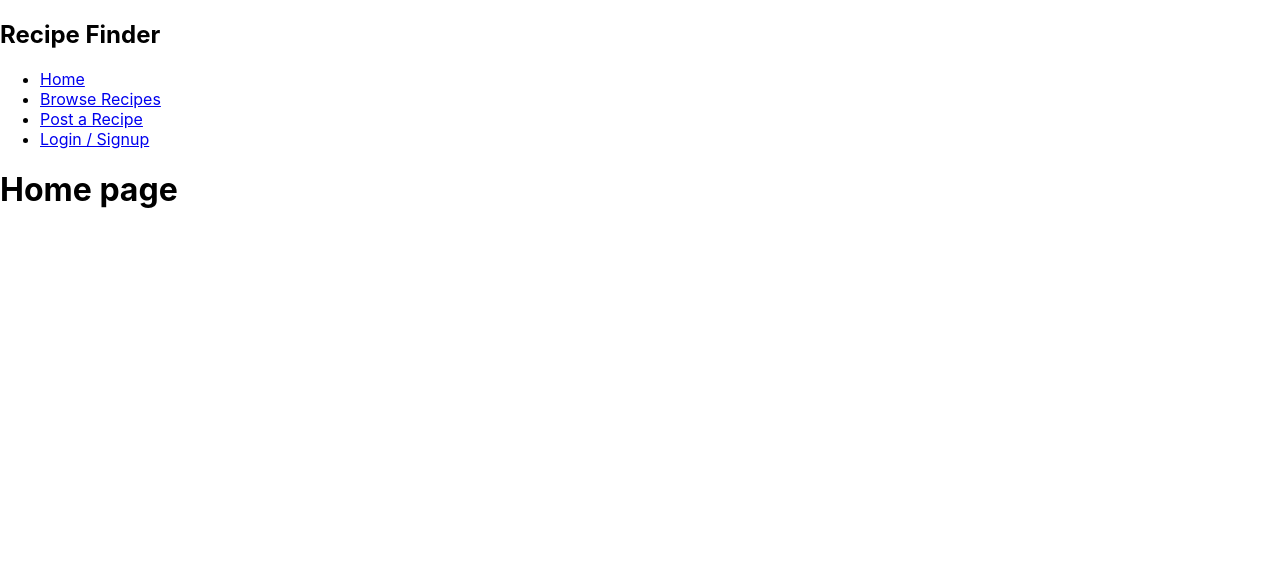
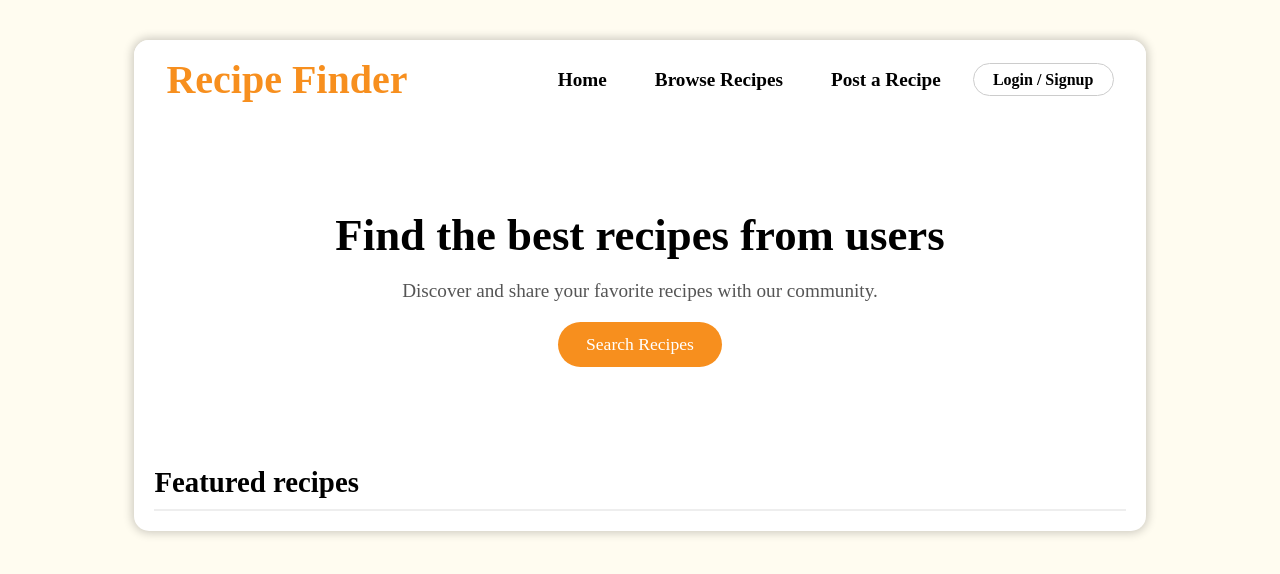
Before and after one commit to ChaseTeague1/recipefinder, a React (Create React App) app in the folder client/: page / in a window 1280 px wide. Shown: the top 574 px of the page. Built offline with nearby package versions, Linux system fonts and the light colour scheme; no server answers.

Commit message:
added styling to the home page and created the navbar component

```diff
--- a/client/src/App.js
+++ b/client/src/App.js
@@ -10,7 +10,7 @@ import LoginSignup from "./pages/LoginSignup";
 console.log("React version:", React.version);
 function App() {
   return (
-    <>
+    <div className="app-container">
       <Navbar />
       <Routes>
         <Route path="/" element={<Home />} />
@@ -20,7 +20,7 @@ function App() {
         {/* Optional 404 page */}
         <Route path="*" element={<h1>404 Page Not Found</h1>} />
       </Routes>
-    </>
+    </div>
   );
 }
 
--- a/client/src/components/NavBar.js
+++ b/client/src/components/NavBar.js
@@ -3,14 +3,17 @@ import { Link } from "react-router-dom";
 
 function Navbar() {
   return (
-    <nav>
-      <h2>Recipe Finder</h2>
-      <ul>
-        <li><Link to="/">Home</Link></li>
-        <li><Link to="/browse">Browse Recipes</Link></li>
-        <li><Link to="/post">Post a Recipe</Link></li>
-        <li><Link to="/login">Login / Signup</Link></li>
-      </ul>
+    <nav className="nav-bar-container">
+      <h2 id="recipe-finder">Recipe Finder</h2>
+
+      <div className="nav-right">
+        <ul className="nav-links">
+          <li><Link to="/">Home</Link></li>
+          <li><Link to="/browse">Browse Recipes</Link></li>
+          <li><Link to="/post">Post a Recipe</Link></li>
+        </ul>
+        <Link to="/login" className="login-signup-btn">Login / Signup</Link>
+      </div>
     </nav>
   );
 }
--- a/client/src/components/RecipeCard.js
+++ b/client/src/components/RecipeCard.js
@@ -1,11 +1,13 @@
 import React from "react";
 
 
-function RecipeCard(){
+function RecipeCard({recipe}){
 
     return (
-        <div>
-            <h1>RecipeCard comp</h1>
+        <div className="recipe-card">
+            <img src={recipe.image}/>
+            <h1>{recipe.title}</h1>
+            <p>{recipe.description}</p>
         </div>
     )
 }
--- a/client/src/components/SearchBar.js
+++ b/client/src/components/SearchBar.js
@@ -5,7 +5,9 @@ function SearchBar(){
 
     return (
         <div>
-            <h1>SearchBar comp</h1>
+            <h2 className="search-name">Search Recipes</h2>
         </div>
     )
 }
+
+export default SearchBar;
--- a/client/src/index.css
+++ b/client/src/index.css
@@ -1,13 +1,192 @@
 body {
-  margin: 0;
-  font-family: -apple-system, BlinkMacSystemFont, 'Segoe UI', 'Roboto', 'Oxygen',
-    'Ubuntu', 'Cantarell', 'Fira Sans', 'Droid Sans', 'Helvetica Neue',
-    sans-serif;
-  -webkit-font-smoothing: antialiased;
-  -moz-osx-font-smoothing: grayscale;
+  background-color: rgb(255, 252, 240);
 }
 
-code {
-  font-family: source-code-pro, Menlo, Monaco, Consolas, 'Courier New',
-    monospace;
+/*App.js styling */
+.app-container{
+  align-items: center;
+  background-color: #fff;
+  height: fit-content;
+  width: 80%;
+  border-radius: 15px;
+  box-shadow: 0 0 10px 2px rgba(0, 0, 0, 0.2);
+  margin-top: 40px;
+  margin-left: auto;
+  margin-right: auto;
+  overflow: hidden;
 }
+
+
+/*NavBar.js styling */
+.nav-bar-container {
+  display: flex;
+  justify-content: space-between;
+  align-items: center;
+  padding: 1rem 2rem;
+  max-width: 1200px;
+  margin: 0 auto;
+  background-color: #fff;
+}
+
+#recipe-finder {
+  font-weight: 700;
+  font-size: 40px;
+  color: #f78f1e;
+  margin: 0;
+  white-space: nowrap;
+}
+
+.nav-right {
+  display: flex;
+  align-items: center;
+  gap: 2rem;
+}
+
+/* Middle links */
+.nav-links {
+  list-style: none;
+  display: flex;
+  gap: 3rem;
+  margin: 0;
+  padding: 0;
+}
+
+.nav-links li a {
+  text-decoration: none;
+  color: #000;
+  font-weight: 900;
+  font-size: larger;
+}
+
+.nav-links li a:hover {
+  color: #f78f1e;
+}
+
+/* Login/Signup button */
+.login-signup-btn {
+  border: 1px solid #ccc;
+  border-radius: 9999px;
+  padding: 0.4rem 1.2rem;
+  color: #000;
+  text-decoration: none;
+  font-weight: 600;
+  transition: background-color 0.3s, color 0.3s;
+}
+
+.login-signup-btn:hover {
+  background-color: #f78f1e;
+  color: #fff;
+  border-color: #f78f1e;
+  cursor: pointer;
+}
+
+/* 📱 Mobile navbar view */
+@media (max-width: 768px) {
+  .nav-bar-container {
+    flex-direction: column;
+    align-items: flex-start;
+    padding: 1rem;
+  }
+
+  .nav-right {
+    flex-direction: column;
+    align-items: flex-start;
+    gap: 1rem;
+    margin-top: 1rem;
+  }
+
+  .nav-links {
+    flex-direction: column;
+    gap: 0.5rem;
+  }
+}
+
+
+
+/*Home.js styling */
+.home-container {
+  display: flex;
+  flex-direction: column;
+  align-items: center;
+  margin-top: 60px;
+  text-align: center;
+  padding: 0 20px;
+}
+
+.header {
+  max-width: 800px;
+  margin-bottom: 40px;
+}
+
+.header h1 {
+  font-size: 2.8rem;
+  font-weight: 700;
+  margin-bottom: 10px;
+}
+
+.header p {
+  font-size: 1.2rem;
+  color: #555;
+  margin-bottom: 20px;
+}
+
+.home-body {
+  width: 100%;
+  max-width: 1200px;
+  text-align: left;
+  margin-top: 40px;
+}
+
+.home-body h1 {
+  font-size: 1.8rem;
+  margin-bottom: 20px;
+  font-weight: 600;
+  border-bottom: 2px solid #eee;
+  padding-bottom: 10px;
+}
+
+/* SearchBar inside Home */
+.search-name {
+  background-color: #f78f1e;
+  border-radius: 50px;
+  color: white;
+  padding: 12px 28px;
+  font-size: 1.1rem;
+  font-weight: 500;
+  border: none;
+  display: inline-block;
+  text-align: center;
+  margin: 0 auto;
+  transition: all 0.2s ease;
+}
+
+.search-name:hover {
+  cursor: pointer;
+  transform: scale(1.05);
+  background-color: #e07b15;
+}
+
+/* 📱 Mobile home styles */
+@media (max-width: 768px) {
+  .header h1 {
+    font-size: 2rem;
+  }
+
+  .header p {
+    font-size: 1rem;
+  }
+
+  .search-name {
+    width: 100%;
+    padding: 12px;
+    font-size: 1rem;
+  }
+
+  .home-body {
+    text-align: center;
+  }
+
+  .home-body h1 {
+    font-size: 1.4rem;
+  }
+}
--- a/client/src/pages/BrowseRecipe.js
+++ b/client/src/pages/BrowseRecipe.js
@@ -1,10 +1,11 @@
 import React from "react";
+import RecipeCard from "../components/RecipeCard";
 
 
-function BrowseRecipe(){
+function BrowseRecipe({recipes}){
     return (
         <div>
-            <h1>BrowseRecipe page</h1>
+
         </div>
     )
 }
--- a/client/src/pages/Home.js
+++ b/client/src/pages/Home.js
@@ -1,10 +1,25 @@
-import React from "react";
+import React, {useState, useEffect} from "react";
+import SearchBar from "../components/SearchBar";
 
 function Home(){
+    const [recipes, setRecipes] = useState([])
+
+    useEffect(() => {
+        fetch('/recipes')
+        .then(res => res.json())
+        .then(data => setRecipes(data))
+    },[])
 
     return (
-        <div>
-            <h1>Home page</h1>
+        <div className="home-container">
+            <div className="header">
+                <h1>Find the best recipes from users</h1>
+                <p>Discover and share your favorite recipes with our community.</p>
+                <SearchBar />
+            </div>
+            <div className="home-body">
+                <h1>Featured recipes</h1>
+            </div>
         </div>
     )
 }
```
